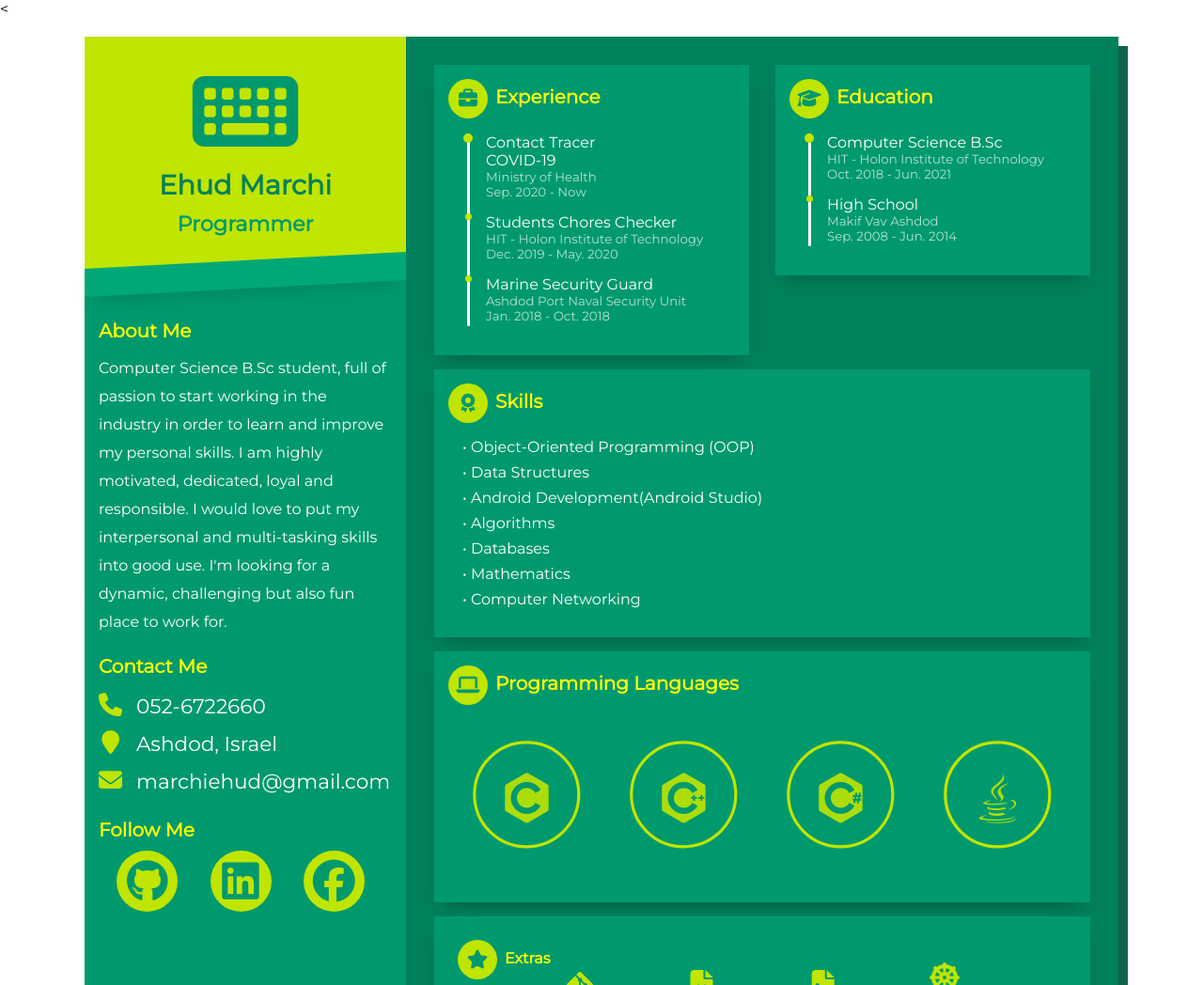
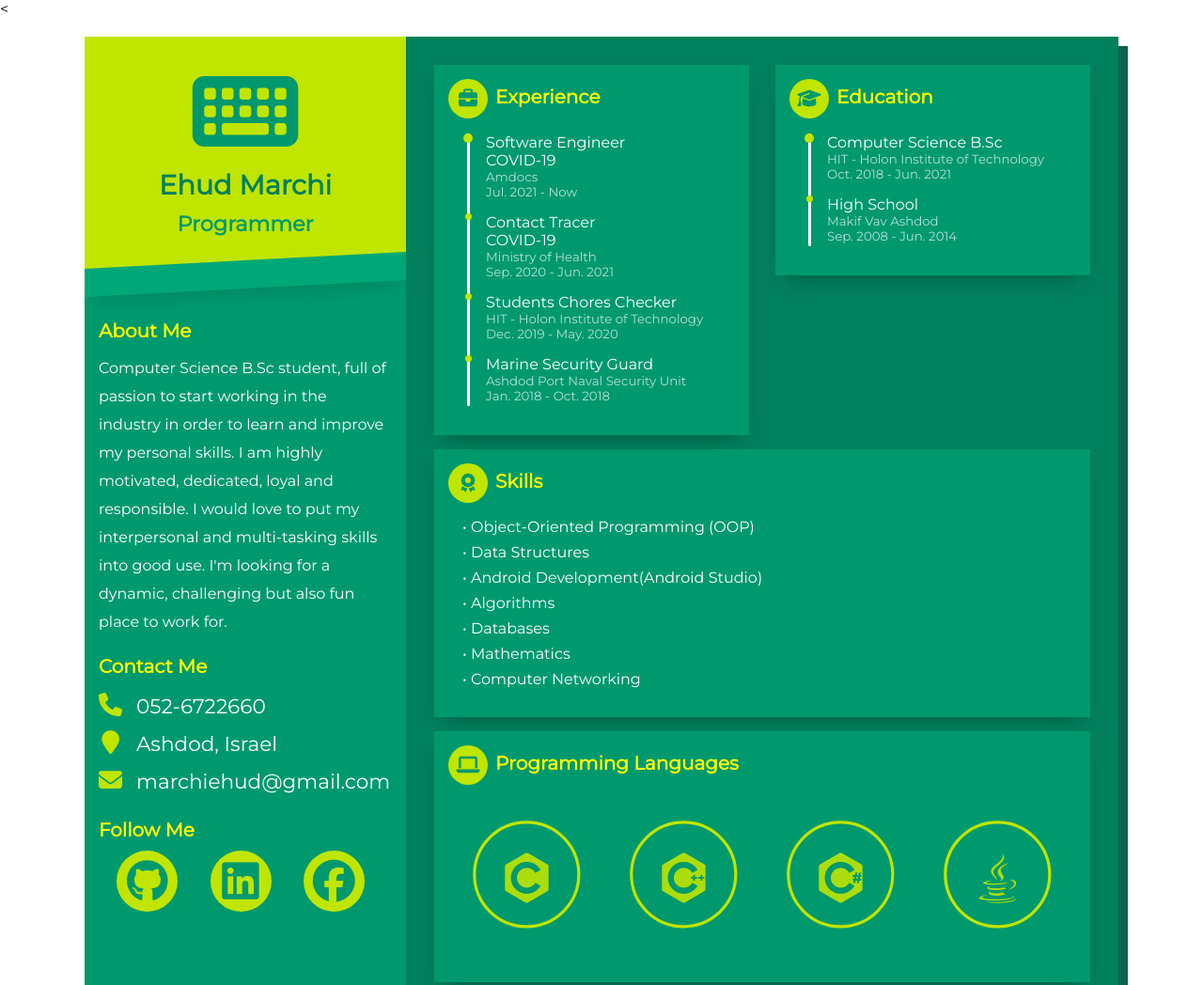
Before and after one commit to EhudMarchi/CV, a plain HTML site: page index.html in a window 1280 px wide. Shown: the top 1048 px of the page at 94% size. Drawn offline with nearby package versions, Linux system fonts and the light colour scheme.

Commit message:
Add files via upload

```diff
--- a/index.html
+++ b/index.html
@@ -56,7 +56,8 @@
     <div class="work">
       <h3><i class="fa fa-briefcase"></i>Experience</h3>
       <ul>
-        <li><span>Contact Tracer<br>COVID-19</span><small>Ministry of Health</small><small>Sep. 2020 - Now</small></li>
+        <li><span>Software Engineer<br>COVID-19</span><small>Amdocs</small><small>Jul. 2021 - Now</small></li>
+        <li><span>Contact Tracer<br>COVID-19</span><small>Ministry of Health</small><small>Sep. 2020 - Jun. 2021</small></li>
         <li><span>Students Chores Checker</span><small>HIT - Holon Institute of Technology</small><small>Dec. 2019 - May. 2020</small></li>
         <li><span>Marine Security Guard</span><small>Ashdod Port Naval Security Unit</small><small>Jan. 2018 - Oct. 2018</small></li>
       </ul>
```
